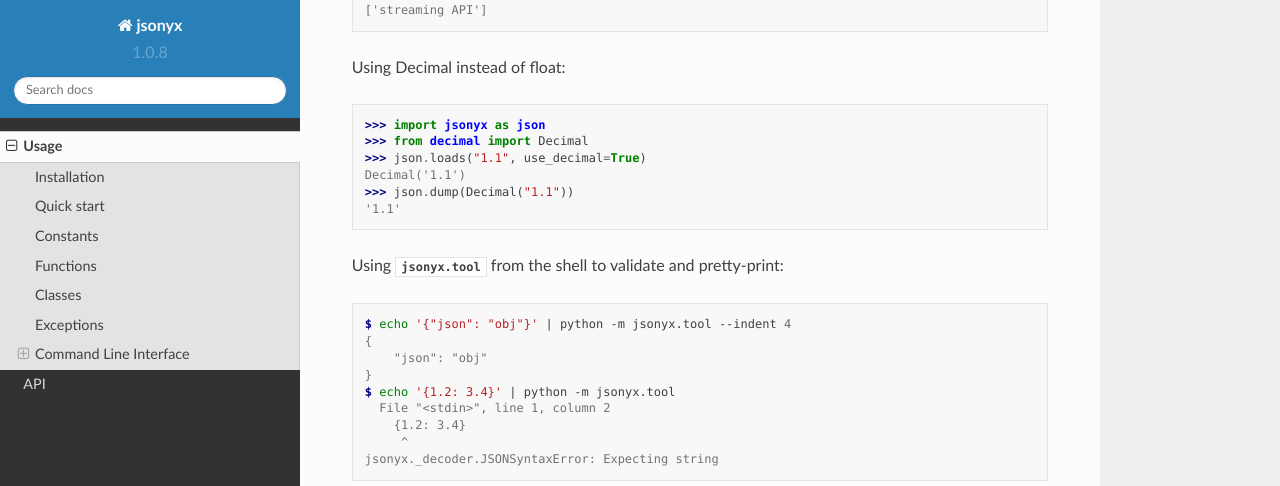
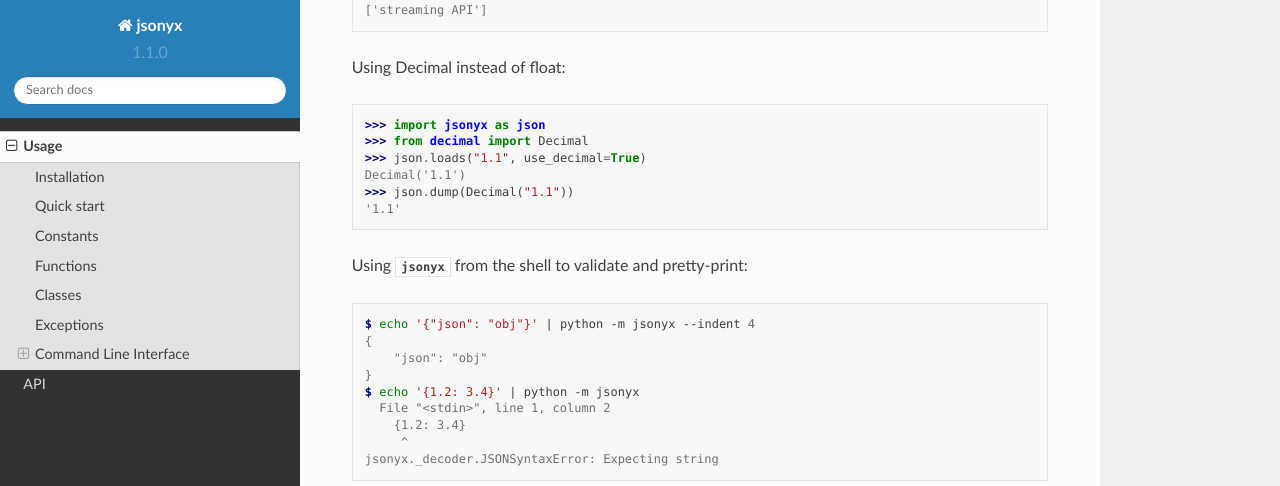
Before and after one commit to nineteendo/jsonyx, a Sphinx documentation site: the page built from docs/source/usage.rst, in a window 1280 px wide and 900 px high, scrolled down 1311 px. Shown: the top 486 px of the window. Built offline with Sphinx 7.4.7 and the Read the Docs theme 2.0.0, drawn with Linux system fonts in a browser that asks for light colours; some of the changed text lies outside the part shown.

Commit message:
Make module executable

```diff
--- a/docs/source/conf.py
+++ b/docs/source/conf.py
@@ -9,8 +9,8 @@
 copyright: str = "2024, Nice Zombies"  # noqa: A001
 author: str = "Nice Zombies"
 
-release: str = "1.0"
-version: str = "1.0.8"
+release: str = "1.1"
+version: str = "1.1.0"
 
 # -- General configuration
 
--- a/docs/source/usage.rst
+++ b/docs/source/usage.rst
@@ -71,15 +71,15 @@
     >>> json.dump(Decimal("1.1"))
     '1.1'
 
-Using :mod:`jsonyx.tool` from the shell to validate and pretty-print:
+Using :mod:`jsonyx` from the shell to validate and pretty-print:
 
 .. code-block:: shell-session
 
-    $ echo '{"json": "obj"}' | python -m jsonyx.tool --indent 4
+    $ echo '{"json": "obj"}' | python -m jsonyx --indent 4
     {
         "json": "obj"
     }
-    $ echo '{1.2: 3.4}' | python -m jsonyx.tool
+    $ echo '{1.2: 3.4}' | python -m jsonyx
       File "<stdin>", line 1, column 2
         {1.2: 3.4}
          ^
@@ -211,12 +211,12 @@
 .. autoexception:: jsonyx.JSONSyntaxError
 
 .. _json-commandline:
-.. program:: jsonyx.tool
+.. program:: jsonyx
 
 Command Line Interface
 ----------------------
 
-The :mod:`jsonyx.tool` module provides a simple command line interface to
+The :mod:`jsonyx` module provides a simple command line interface to
 validate and pretty-print JSON objects.
 
 If the optional ``filename`` argument is not specified, :data:`sys.stdin` will
@@ -224,11 +224,11 @@
 
 .. code-block:: shell-session
 
-    $ echo '{"json": "obj"}' | python -m jsonyx.tool --indent 4
+    $ echo '{"json": "obj"}' | python -m jsonyx --indent 4
     {
         "json": "obj"
     }
-    $ echo '{1.2: 3.4}' | python -m jsonyx.tool
+    $ echo '{1.2: 3.4}' | python -m jsonyx
       File "<stdin>", line 1, column 2
         {1.2: 3.4}
          ^
@@ -243,7 +243,7 @@
 
    .. code-block:: shell-session
 
-        $ python -m jsonyx.tool mp_films.json
+        $ python -m jsonyx mp_films.json
         [
             {
                 "title": "And Now for Something Completely Different",
--- a/pyproject.toml
+++ b/pyproject.toml
@@ -1,6 +1,6 @@
 [project]
 name = "jsonyx"
-version = "1.0.8"
+version = "1.1.0"
 authors = [
   { name="Nice Zombies", email="nineteendo19d0@gmail.com" },
 ]
```
Also changed, not shown: 2 other files.
